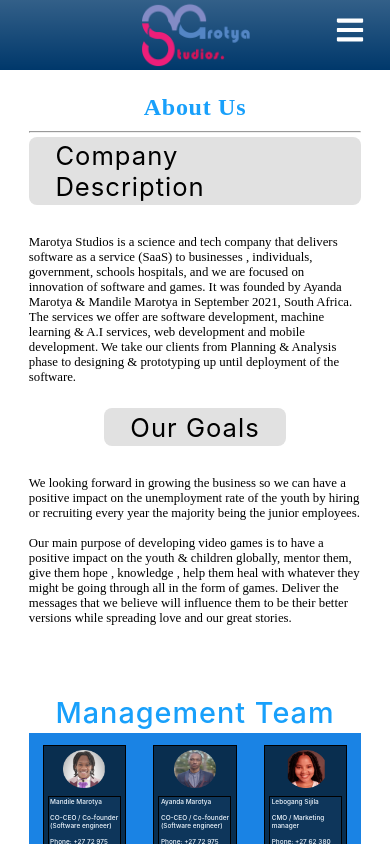
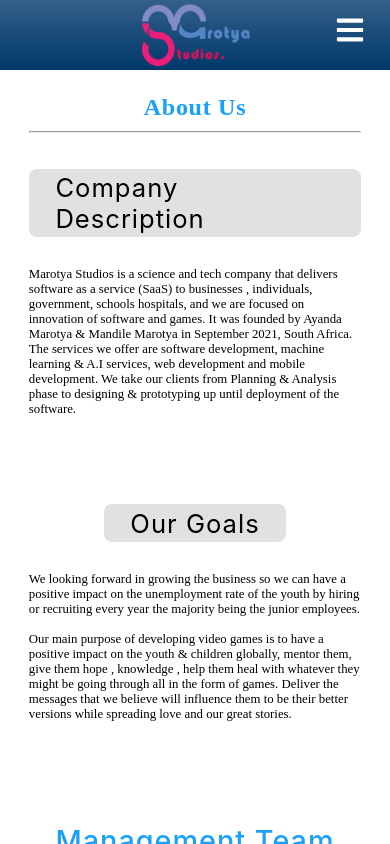
Before and after one commit to andilemarotya/marotya-studios, a React (Create React App) app in the folder frontend/: page /about in a window 390 px wide. Shown: the top 844 px of the page. Built offline with nearby package versions, Linux system fonts and the light colour scheme.

Commit message:
Resp Abt

```diff
--- a/frontend/src/Styles/About.css
+++ b/frontend/src/Styles/About.css
@@ -114,7 +114,7 @@
         margin: 1.5rem 2rem;
     }
     .company {
-        height: 18em;
+        height: 22em;
         font-size: .6rem;
     }
     #descr-text {
@@ -138,7 +138,7 @@
         margin: 1.5rem 1.8rem;
     }
     .company {
-        height: 20em;
+        height: 25em;
         font-size: .8rem;
     }
     #descr-text {
```
